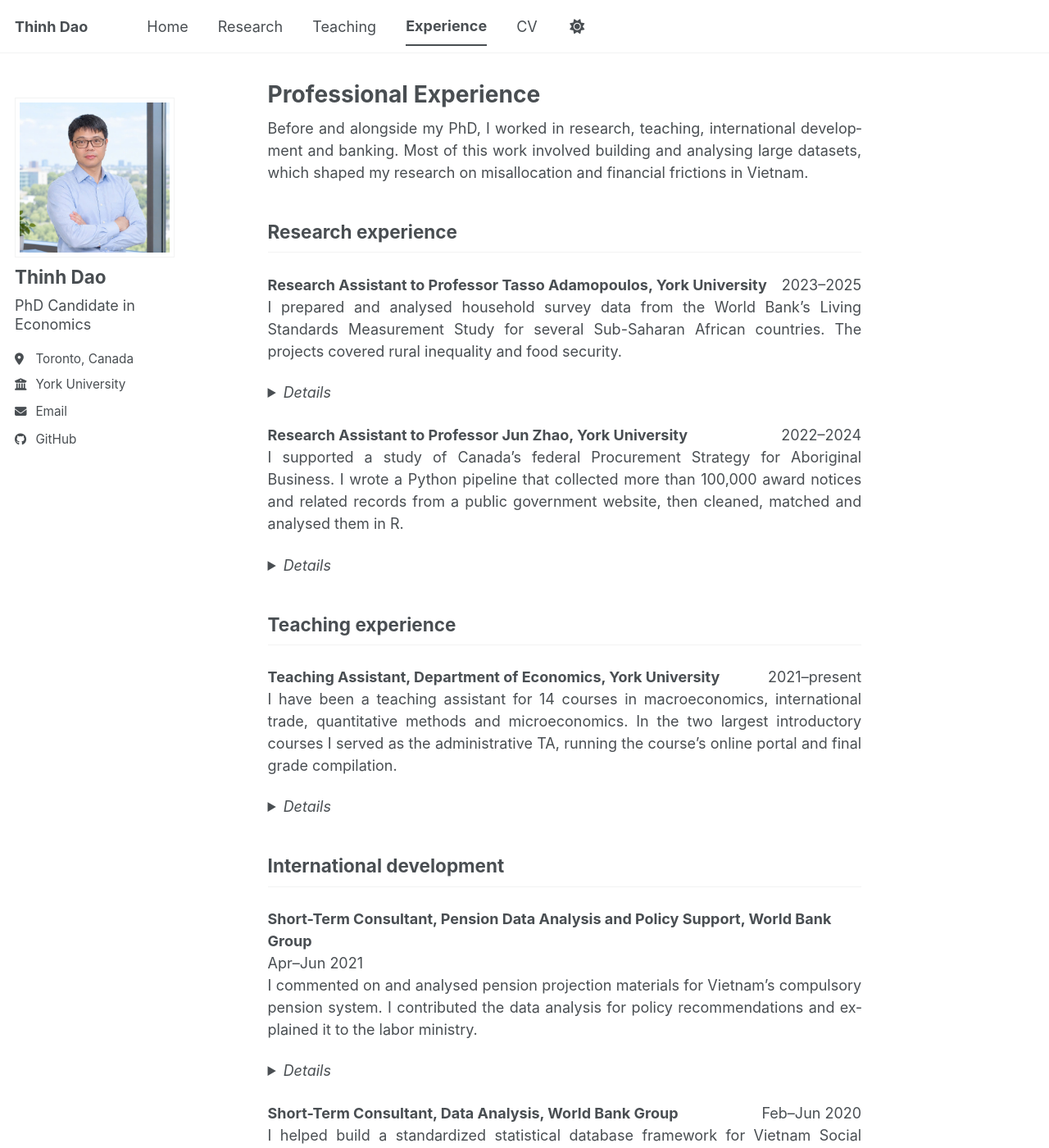
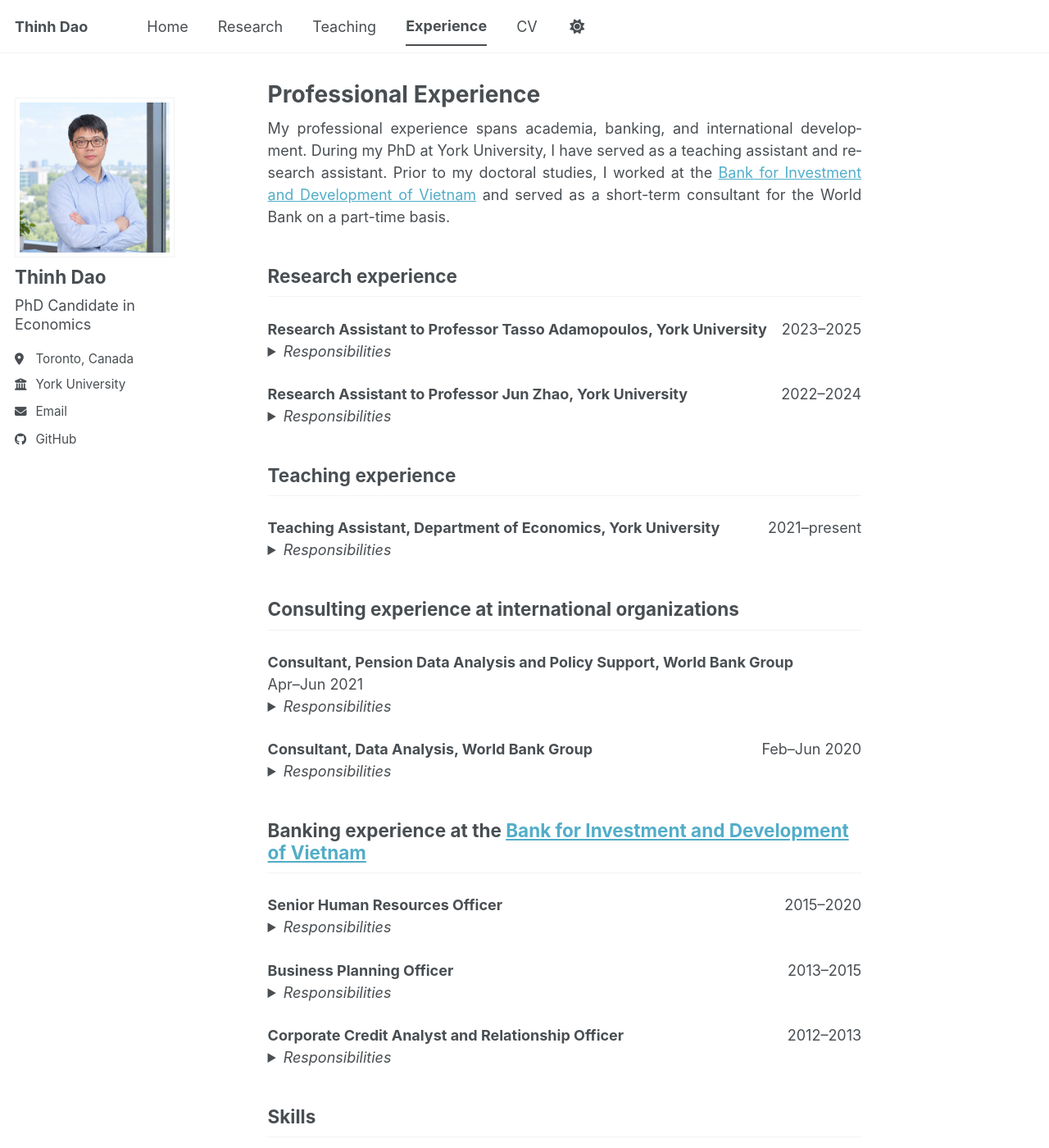
Before and after one commit to thinh-dao-econ/thinh-dao-econ.github.io, a Jekyll site: the page built from _pages/experience.md, in a window 1280 px wide and 1400 px high. Shown: the whole window at 82% size. Built offline with Jekyll 4.4.1, drawn with Linux system fonts in a browser that asks for light colours; a style sheet for code colours, icons or effects is not loaded; some of the changed text lies outside the part shown.

Commit message:
Update experience.md

```diff
--- a/_pages/experience.md
+++ b/_pages/experience.md
@@ -4,7 +4,7 @@ title: "Professional Experience"
 author_profile: true
 ---
 
-Before and alongside my PhD, I worked in research, teaching, international development and banking. Most of this work involved building and analysing large datasets, which shaped my research on misallocation and financial frictions in Vietnam.
+My professional experience spans academia, banking, and international development. During my PhD at York University, I have served as a teaching assistant and research assistant. Prior to my doctoral studies, I worked at the [Bank for Investment and Development of Vietnam](https://bidv.com.vn/en/ve-bidv) and served as a short-term consultant for the World Bank on a part-time basis.
 
 ## Research experience
 
@@ -13,10 +13,10 @@ Before and alongside my PhD, I worked in research, teaching, international devel
 <span>2023–2025</span>
 </div>
 
+<details markdown="1">
+<summary style="cursor:pointer;"><em>Responsibilities</em></summary>
+
 I prepared and analysed household survey data from the World Bank's Living Standards Measurement Study for several Sub-Saharan African countries. The projects covered rural inequality and food security.
-
-<details markdown="1">
-<summary style="cursor:pointer;"><em>Details</em></summary>
 
 - Worked with household surveys of roughly 3,000 to 10,000 households per country and survey wave (Ethiopia, Malawi, Nigeria, Tanzania, Uganda).
 - Built household-level and district-level datasets and constructed income, consumption, land and food-security measures, including unit conversions, price construction and per-capita measures.
@@ -32,10 +32,10 @@ I prepared and analysed household survey data from the World Bank's Living Stand
 <span>2022–2024</span>
 </div>
 
+<details markdown="1">
+<summary style="cursor:pointer;"><em>Responsibilities</em></summary>
+
 I supported a study of Canada's federal Procurement Strategy for Aboriginal Business. I wrote a Python pipeline that collected more than 100,000 award notices and related records from a public government website, then cleaned, matched and analysed them in R.
-
-<details markdown="1">
-<summary style="cursor:pointer;"><em>Details</em></summary>
 
 - Learned Python independently and wrote the multi-step scraping pipeline (requests, BeautifulSoup, pandas, parallel requests with retry logic) and its documentation.
 - Matched the scraped records to the federal contract history (about 460,000 records, 2009–2022) and to a directory of Indigenous businesses, resolving duplicates and data-quality issues.
@@ -53,28 +53,28 @@ I supported a study of Canada's federal Procurement Strategy for Aboriginal Busi
 <span>2021–present</span>
 </div>
 
-I have been a teaching assistant for 14 courses in macroeconomics, international trade, quantitative methods and microeconomics. In the two largest introductory courses I served as the administrative TA, running the course's online portal and final grade compilation.
+<details markdown="1">
+<summary style="cursor:pointer;"><em>Responsibilities</em></summary>
 
-<details markdown="1">
-<summary style="cursor:pointer;"><em>Details</em></summary>
+I have been a teaching assistant for 14 courses in macroeconomics, international trade, quantitative methods and microeconomics. In the two largest introductory courses (metacourses with more than 1,000 students per semester on average) I served as the administrative TA, responsible for final grade compilation.
 
 - Main role in most courses: grading assignments and exams. In ECON 2500 I also lead tutorials.
-- Administrative TA for ECON 1000 and ECON 1010 (more than 1,000 students in a term): managed the online portal, compiled grades from the other TAs and confirmed them with the course directors, and tested new platform features.
+- Administrative TA for ECON 1000 and ECON 1010: compiled grades from the other TAs, confirmed them with the course directors, uploaded final grades, and helped test new course features.
 - See the [Teaching page]({{ site.baseurl }}/teaching/) for the full course list.
 
 </details>
 
-## International development
+## Consulting experience at international organizations
 
 <div style="display:flex; justify-content:space-between; flex-wrap:wrap; margin-top:1.4em;">
-<strong>Short-Term Consultant, Pension Data Analysis and Policy Support, World Bank Group</strong>
+<strong>Consultant, Pension Data Analysis and Policy Support, World Bank Group</strong>
 <span>Apr–Jun 2021</span>
 </div>
 
+<details markdown="1">
+<summary style="cursor:pointer;"><em>Responsibilities</em></summary>
+
 I commented on and analysed pension projection materials for Vietnam's compulsory pension system. I contributed the data analysis for policy recommendations and explained it to the labor ministry.
-
-<details markdown="1">
-<summary style="cursor:pointer;"><em>Details</em></summary>
 
 - Reviewed the World Bank's baseline pension projection note and the joint World Bank and ILO comparison of fund projections.
 - Worked in English with the World Bank and ILO teams and in Vietnamese with government counterparts.
@@ -82,14 +82,14 @@ I commented on and analysed pension projection materials for Vietnam's compulsor
 </details>
 
 <div style="display:flex; justify-content:space-between; flex-wrap:wrap; margin-top:1.4em;">
-<strong>Short-Term Consultant, Data Analysis, World Bank Group</strong>
+<strong>Consultant, Data Analysis, World Bank Group</strong>
 <span>Feb–Jun 2020</span>
 </div>
 
+<details markdown="1">
+<summary style="cursor:pointer;"><em>Responsibilities</em></summary>
+
 I helped build a standardized statistical database framework for Vietnam Social Security. I designed the data-collection tables and checked the data that came back.
-
-<details markdown="1">
-<summary style="cursor:pointer;"><em>Details</em></summary>
 
 - Designed about 180 tables in 15 Excel workbooks, building on an earlier World Bank template and revising it after comments from the International Labour Organization.
 - Wrote an Excel macro that organizes each workbook, prepared bilingual (English and Vietnamese) table specifications, and summarized meetings with counterpart agencies.
@@ -97,17 +97,17 @@ I helped build a standardized statistical database framework for Vietnam Social
 
 </details>
 
-## Banking
+## Banking experience at the [Bank for Investment and Development of Vietnam](https://bidv.com.vn/en/ve-bidv)
 
 <div style="display:flex; justify-content:space-between; flex-wrap:wrap; margin-top:1.4em;">
-<strong>Senior Human Resources Officer, Bank for Investment and Development of Vietnam (BIDV)</strong>
+<strong>Senior Human Resources Officer</strong>
 <span>2015–2020</span>
 </div>
 
+<details markdown="1">
+<summary style="cursor:pointer;"><em>Responsibilities</em></summary>
+
 I analysed branch performance to set staffing needs and ran recruitment across a network of about 220 branches. I also helped plan staffing for a large bank merger.
-
-<details markdown="1">
-<summary style="cursor:pointer;"><em>Details</em></summary>
 
 - Screened about 5,000 applications and recruited about 1,000 staff per year using Excel.
 - Contributed directly to the design of the bank's recruitment software, now part of its recruitment website.
@@ -116,14 +116,14 @@ I analysed branch performance to set staffing needs and ran recruitment across a
 </details>
 
 <div style="display:flex; justify-content:space-between; flex-wrap:wrap; margin-top:1.4em;">
-<strong>Business Planning Officer, Strategic Planning Department, BIDV</strong>
+<strong>Business Planning Officer</strong>
 <span>2013–2015</span>
 </div>
 
+<details markdown="1">
+<summary style="cursor:pointer;"><em>Responsibilities</em></summary>
+
 I developed business plans and evaluated the performance of the bank and its branches using large banking datasets. I proposed a restructuring plan for an underperforming regional branch, which the Board of Directors approved.
-
-<details markdown="1">
-<summary style="cursor:pointer;"><em>Details</em></summary>
 
 - Appraised and proposed business plans for branches in Ho Chi Minh City and the Mekong Delta, and tracked and ranked their performance.
 - Examined branch-level loan lists, lending rates and collateral to identify risks.
@@ -131,14 +131,14 @@ I developed business plans and evaluated the performance of the bank and its bra
 </details>
 
 <div style="display:flex; justify-content:space-between; flex-wrap:wrap; margin-top:1.4em;">
-<strong>Corporate Credit Analyst and Relationship Officer, SGD1 Branch, BIDV</strong>
+<strong>Corporate Credit Analyst and Relationship Officer</strong>
 <span>2012–2013</span>
 </div>
 
+<details markdown="1">
+<summary style="cursor:pointer;"><em>Responsibilities</em></summary>
+
 I assessed corporate clients' credit quality from their financial statements, business plans and collateral. I recommended credit terms and worked with other departments on foreign exchange, trade finance and international payments.
-
-<details markdown="1">
-<summary style="cursor:pointer;"><em>Details</em></summary>
 
 - Proposed credit limits, interest rates and disbursements, and valued collateral assets.
 - My experience with lending and interest-rate regulation for small and medium-sized firms in Vietnam is one of the motivations for my dissertation research.
```
